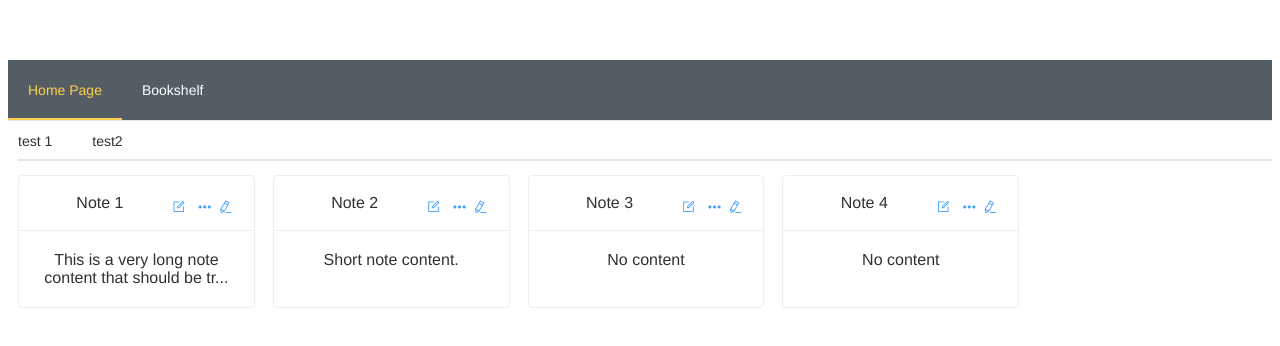
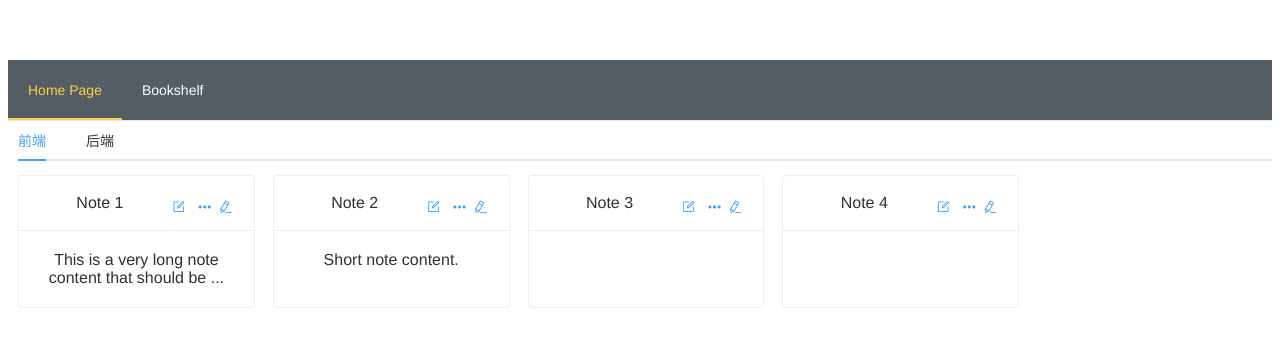
Before and after one commit to lucy0578/OmniNote_Website, a Vue app: page /#/bookshelf in a window 1280 px wide. Shown: the top 346 px of the page. Built offline with nearby package versions, Linux system fonts and the light colour scheme; sample sign-in values are in the browser's storage.

Commit message:
修复bug

```diff
--- a/src/components/bookshelf/Bookshelf.vue
+++ b/src/components/bookshelf/Bookshelf.vue
@@ -17,23 +17,24 @@
           // this.axios.get("categories/"+currentCid+"/notes")
           //     .then(function (response) {
           //       if (response.status === 200) {
-          //         _this.$refs.notes.notes = reponse.data
+          //         _this.$refs.notes.notes = response.data
           //       }
           //     })
 
           // 后端创建后可以删掉
-          let mockResponse = {
-            status: 200,
-            data: [
-              { id: 1, name: "test 1" },
-              { id: 2, name: "test2" }
-            ]
-          };
+          setTimeout(() => {
+            const mockNotes = {
+              "1": [
+                { name: "Vue.js 入门", abs: "Vue.js 是一个渐进式 JavaScript 框架。" },
+                { name: "Vue 组件", abs: "组件是 Vue 的核心概念之一。" }
+              ],
+              "2": [
+                { name: "JavaScript 进阶", abs: "了解 JavaScript 闭包、原型链等概念。" }
+              ]
+            };
 
-          if (mockResponse.status === 200) {
-            _this.$refs.notes.notes = mockResponse.data;
-            console.log(mockResponse.data);
-          }
+            _this.$refs.notes.notes = mockNotes[currentCid] || []; // 如果分类 ID 不在 mock 数据中，返回空数组
+          }, 500); // 模拟网络延迟 500ms
         }
       }
     }
--- a/src/components/bookshelf/CategoryBar.vue
+++ b/src/components/bookshelf/CategoryBar.vue
@@ -1,9 +1,9 @@
 <script>
   export default {
-    name: 'Bookshelf',
+    name: 'CategoryBar',
     data() {
       return {
-        currentCid: 0,
+        currentCid: "1",
         categories: []
       }
     },
@@ -19,17 +19,12 @@
       // })
 
       // 后端创建后可以删掉
-      let mockResponse = {
-        status: 200,
-        data: [
-          { id: 1, name: "test 1" },
-          { id: 2, name: "test2" }
-        ]
-      };
-
-      if (mockResponse.status === 200) {
-        _this.categories = mockResponse.data;
-      }
+      setTimeout(() => {
+        _this.categories = [
+          { id: "1", name: "前端" },
+          { id: "2", name: "后端" }
+        ];
+      }, 500);
       //
 
     },
--- a/src/components/bookshelf/Notes.vue
+++ b/src/components/bookshelf/Notes.vue
@@ -13,10 +13,18 @@ export default {
     };
   },
   methods: {
-    restrict(text, length = 50) {
-      if (!text) return "No content";
-      return text.length > length ? text.substring(0, length) + "..." : text;
-    }
+    restrict(abs){
+      if(abs === "" || abs == null){
+        return ""
+      }
+
+      if(abs.length<48){
+        return abs
+      }
+      else {
+        return abs.substring(0,48) + '...'
+      }
+    },
   }
 };
 </script>
```
